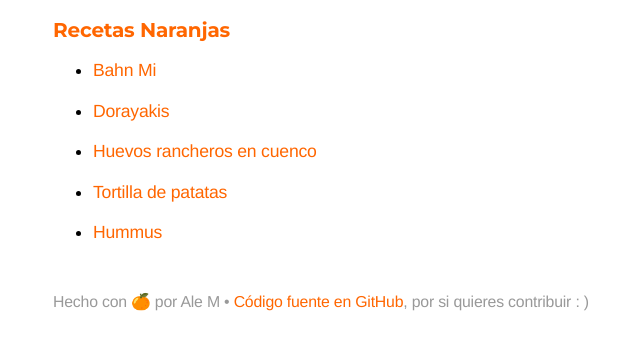
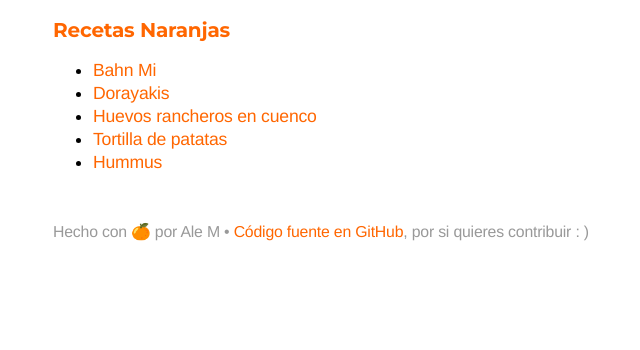
Before and after one commit to bomberstudios/recetas, a Jekyll site: the page built from index.html, in a window 1280 px wide. Shown: the top 350 px of the page, without its empty margins (187-827 px from the left). Built offline with Jekyll 4.4.1, drawn with Linux system fonts in a browser that asks for light colours; Markdown is read by kramdown in place of the engine named in the settings.

Commit message:
index.md -› index.html

```diff
--- a/index.md
+++ b/index.html
@@ -3,6 +3,8 @@ title: Kitchen, Sweet Kitchen
 layout: default
 ---
 
+<ul class="index">
 {% for receta in site.recetas %}
-- [{{receta.title}}]({{receta.url}})
+  <li><a href="{{receta.url}}">{{receta.title}}</a></li>
 {% endfor %}
+</ul>
```
